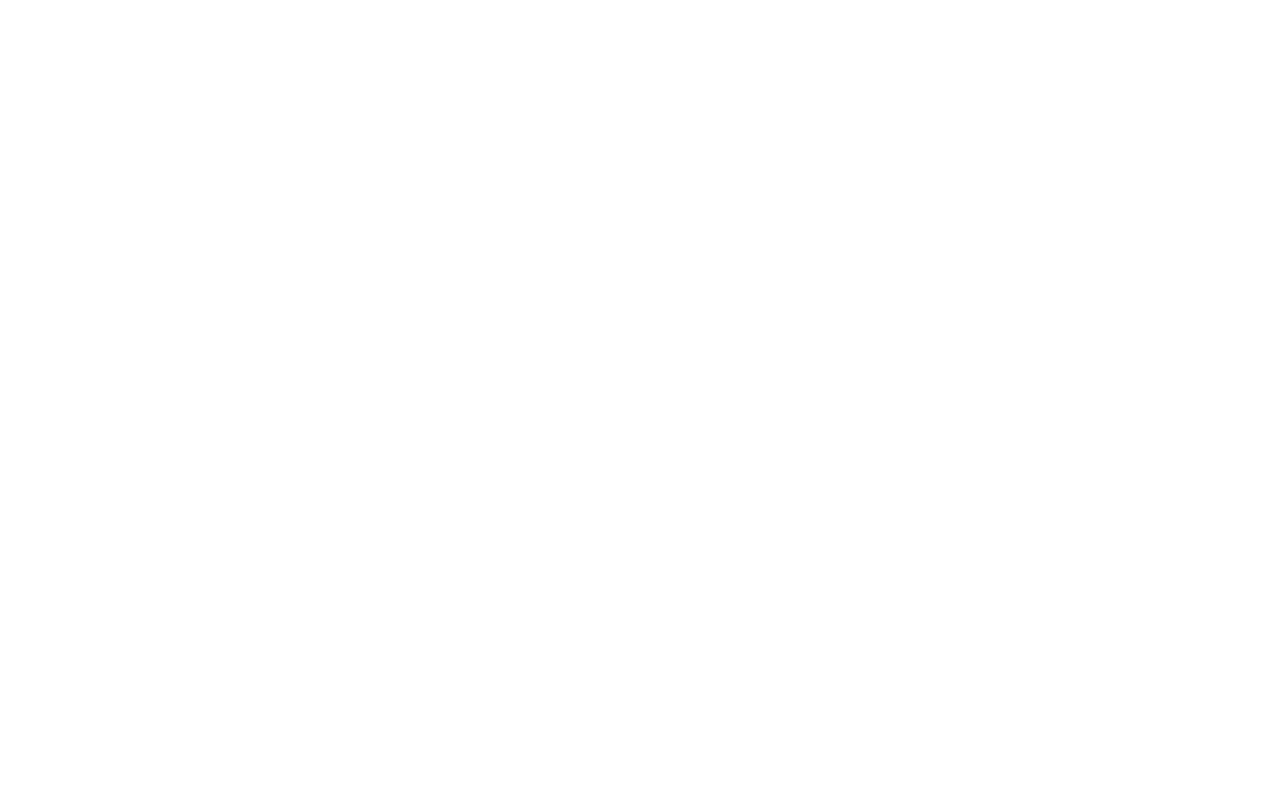
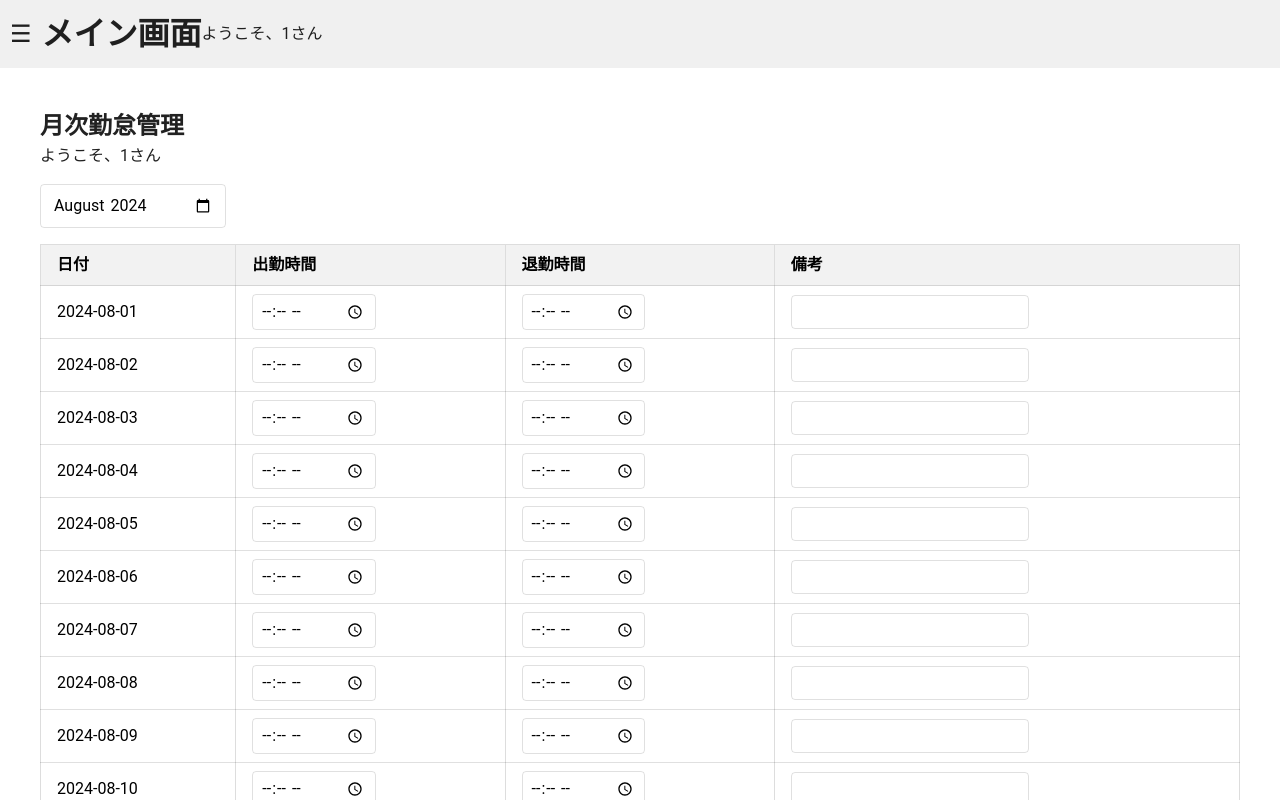
Before and after one commit to takakou32/my-vue-app, a Vue app: page /main/1/attendance in a window 1280 px wide. Before the commit this address had no page. Shown: the top 800 px of the page. Built offline with nearby package versions, Linux system fonts and the light colour scheme.

Commit message:
親子コンポーネント化

```diff
--- a/src/components/Login.vue
+++ b/src/components/Login.vue
@@ -1,4 +1,3 @@
-// components/Login.vue
 <template>
   <v-container>
     <v-row justify="center">
@@ -28,9 +27,17 @@
   },
   methods: {
     login() {
-      // ここにログイン処理を実装
-      // 例: this.$router.push('/main')
-      this.$router.push('/main');
+      // ここで実際の認証処理を行うべきです
+      // 簡単な例として、ユーザー名が空でなければログイン成功とします
+      if (this.username.trim() !== '') {
+        // ユーザー名をパラメータとして渡す
+        this.$router.push({
+          name: 'main',
+          params: { username: this.username }
+        });
+      } else {
+        alert('ユーザー名を入力してください。');
+      }
     }
   }
 }
--- a/src/components/Main.vue
+++ b/src/components/Main.vue
@@ -3,6 +3,7 @@
     <header>
       <button @click="toggleMenu" class="menu-button">☰</button>
       <h1>メイン画面</h1>
+      <p>ようこそ、{{ username }}さん</p>
     </header>
     <nav :class="{ 'open': isMenuOpen }">
       <ul>
@@ -14,7 +15,7 @@
       </ul>
     </nav>
     <main>
-        <p>ようこそ、メイン画面へ！</p>
+      <router-view :username="username"></router-view>
     </main>
   </div>
 </template>
@@ -22,6 +23,12 @@
 <script>
 export default {
   name: 'Main',
+  props: {
+    username: {
+      type: String,
+      required: true
+    }
+  },
   data() {
     return {
       isMenuOpen: false
@@ -36,7 +43,7 @@
     },
     navigateToAttendance() {
       this.closeMenu()
-        this.$router.push('/attendance')
+      this.$router.push({ name: 'attendance', params: { username: this.username } })
     },
     logout() {
       // ログアウト処理を実装
@@ -45,7 +52,6 @@
   }
 }
 </script>
-
 
 <style scoped>
 .main {
--- a/src/components/MonthlyAttendance.vue
+++ b/src/components/MonthlyAttendance.vue
@@ -1,20 +1,8 @@
 <template>
-  <div class="main">
-    <header>
-      <button @click="toggleMenu" class="menu-button">☰</button>
-      <h1>月次勤怠管理</h1>
-    </header>
-    <nav :class="{ 'open': isMenuOpen }">
-      <ul>
-        <li><a href="#" @click="navigateTo('/main')">ホーム</a></li>
-        <li><a href="#" @click="navigateTo('/main')">メイン画面</a></li>
-        <li><a href="#" @click="navigateTo('/attendance')">勤怠入力</a></li>
-        <li><a href="#" @click="logout">ログアウト</a></li>
-      </ul>
-    </nav>
-    <main>
+  <div class="monthly-attendance">
+    <h2>月次勤怠管理</h2>
     <div class="flex justify-between items-center mb-4">
-        <p>ようこそ、{{ user }}さん</p>
+      <p>ようこそ、{{ username }}さん</p>
     </div>
     <div class="flex space-x-4 mb-4">
       <input
@@ -62,27 +50,23 @@
         </tr>
       </tbody>
     </table>
-    </main>
   </div>
 </template>
 
 <script>
 import { ref, computed, watch, reactive } from 'vue'
-import { useRouter } from 'vue-router'
 
 export default {
   name: 'MonthlyAttendance',
   props: {
-    user: {
+    username: {
       type: String,
       required: true
     }
   },
-  setup() {
-    const router = useRouter()
+  setup(props) {
     const selectedMonth = ref(new Date().toISOString().slice(0, 7))
     const attendanceRecords = reactive({})
-    const isMenuOpen = ref(false)
 
     const daysInMonth = computed(() => {
       const [year, month] = selectedMonth.value.split('-')
@@ -108,20 +92,6 @@
       console.log('Saving attendance records:', attendanceRecords)
     }
 
-    const toggleMenu = () => {
-      isMenuOpen.value = !isMenuOpen.value
-    }
-
-    const navigateTo = (path) => {
-      router.push(path)
-      isMenuOpen.value = false
-    }
-
-    const logout = () => {
-      // ログアウト処理を実装
-      router.push('/login')
-    }
-
     watch(selectedMonth, fetchMonthlyAttendance)
 
     // 初回フェッチ
@@ -132,56 +102,26 @@
       attendanceRecords,
       daysInMonth,
       formatDate,
-      handleSave,
-      isMenuOpen,
-      toggleMenu,
-      navigateTo,
-      logout
+      handleSave
     }
   }
 }
 </script>
 
 <style scoped>
-.main {
-  position: relative;
-}
-header {
-  display: flex;
-  align-items: center;
-  padding: 10px;
-  background-color: #f0f0f0;
-}
-.menu-button {
-  font-size: 24px;
-  background: none;
-  border: none;
-  cursor: pointer;
-  margin-right: 10px;
-}
-nav {
-  position: fixed;
-  top: 0;
-  left: -250px;
-  width: 250px;
-  height: 100%;
-  background-color: #333;
-  transition: 0.3s;
-}
-nav.open {
-  left: 0;
-}
-nav ul {
-  list-style-type: none;
-  padding: 0;
-}
-nav ul li a {
-  display: block;
-  color: white;
-  padding: 10px 20px;
-  text-decoration: none;
-}
-main {
+.monthly-attendance {
   padding: 20px;
 }
+table {
+  width: 100%;
+  border-collapse: collapse;
+}
+th, td {
+  border: 1px solid #ddd;
+  padding: 8px;
+  text-align: left;
+}
+th {
+  background-color: #f2f2f2;
+}
 </style>
--- a/src/router/index.js
+++ b/src/router/index.js
@@ -5,9 +5,17 @@
 
 const routes = [
     { path: '/', redirect: '/login' },
-    { path: '/login', component: Login },
-    { path: '/main', component: Main },
-    { path: '/attendance', component: MonthlyAttendance }
+    { path: '/login', name: 'login', component: Login },
+    {
+      path: '/main/:username',
+      name: 'main',
+      component: Main,
+      props: true,
+      children: [
+        { path: '', component: { template: '<p>ようこそ、メイン画面へ！</p>' } },
+        { path: 'attendance', name: 'attendance', component: MonthlyAttendance, props: true }
+      ]
+    }
 ]
 
 const router = createRouter({
```
Lines whose indentation alone changed are shown as unchanged.
